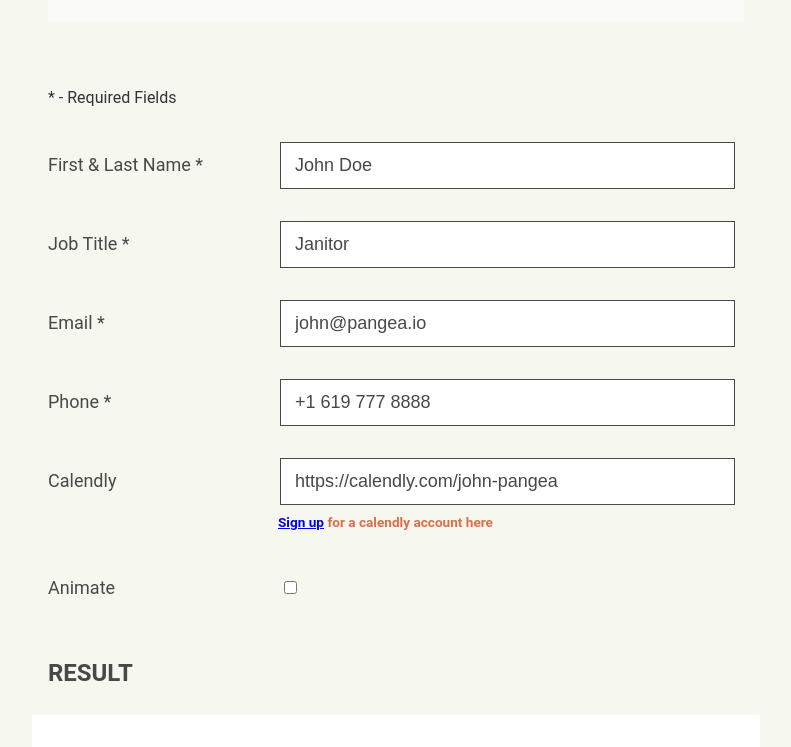
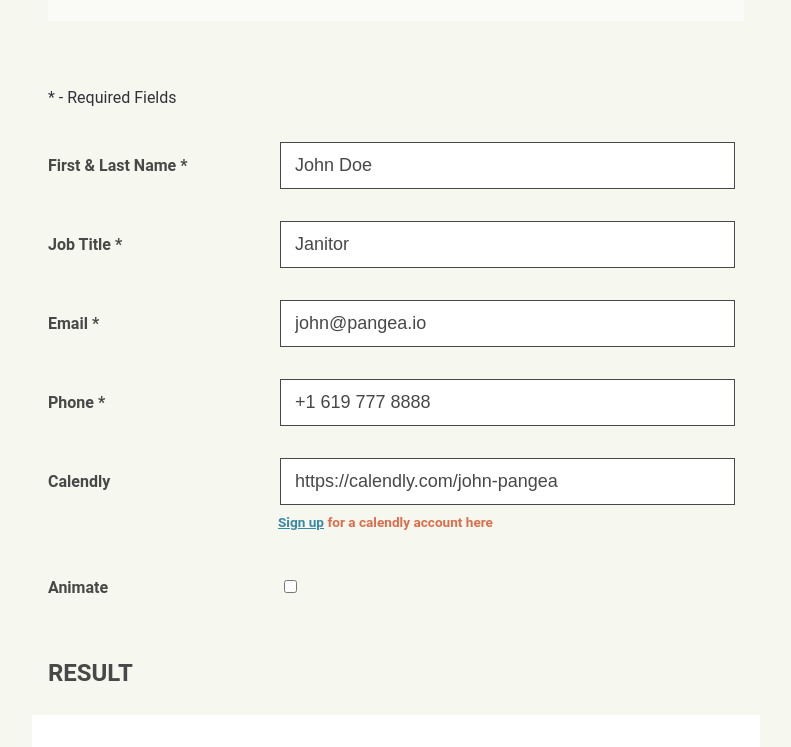
Before and after one commit to jchow-hedgedesk/email-signature-generator, a React (Create React App) app: page / in a window 1280 px wide. Shown: the part 424-1171 px from the top of the page, without its empty margins (244-1035 px from the left). Built offline with nearby package versions, Linux system fonts and the light colour scheme.

Commit message:
minor style update

```diff
--- a/src/App.js
+++ b/src/App.js
@@ -73,7 +73,8 @@ const InputLabel = styled.label`
   margin-right: 2rem;
   margin-bottom: 0.5rem;
   width: 200px;
-  font-size: 1.125rem;
+  font-size: 1rem;
+  font-weight: bold;
 `;
 
 const InputElement = styled.input`
--- a/src/styles.css
+++ b/src/styles.css
@@ -6,3 +6,6 @@ body {
   font-size: 1.125rem;
   font-family: "Roboto";
 }
+a {
+  color: #3888a4;
+}
```
